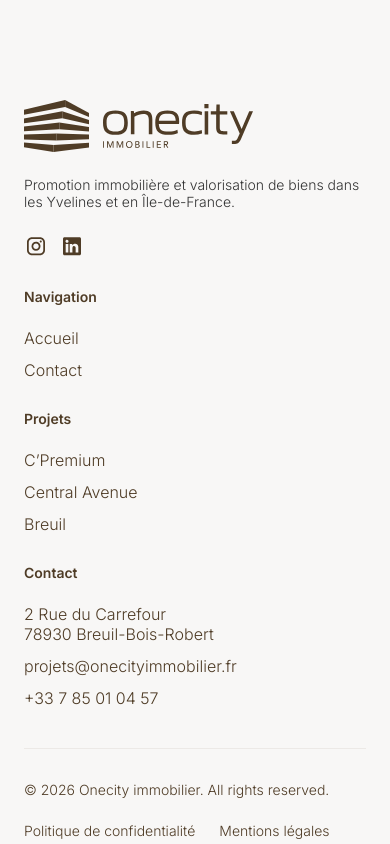
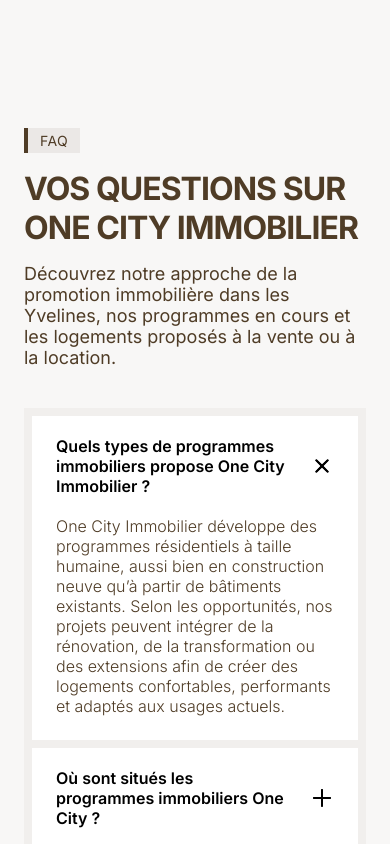
Before and after one commit to EnzoLro/Onecity, a Next.js app: page / in a window 390 px wide. Shown: the part 6340-7184 px from the top of the page. Built offline with nearby package versions, Linux system fonts and the light colour scheme; a web font is replaced by a local one.

Commit message:
feat(ENZ-59): integrate homepage FAQ from shared Figma content

```diff
--- a/app/page.tsx
+++ b/app/page.tsx
@@ -1,3 +1,4 @@
+import { HomeFaq } from "@/components/layout/home-faq";
 import { HomeHero } from "@/components/layout/home-hero";
 import { FeaturedProject } from "@/components/layout/featured-project";
 import { DesignApproach } from "@/components/layout/design-approach";
@@ -13,6 +14,7 @@
       <DesignApproach />
       <HomeProjects />
       <HomeTestimonials {...getHomeTestimonials(process.env.VERCEL_ENV, process.env.NODE_ENV)} />
+      <HomeFaq />
     </main>
   );
 }
--- /dev/null
+++ b/components/layout/home-faq.css
@@ -0,0 +1,17 @@
+.home-faq__container { display: flex; align-items: flex-start; gap: var(--space-80); }
+.home-faq__heading { display: flex; flex: 0 0 500px; min-width: 0; flex-direction: column; align-items: flex-start; gap: var(--space-16); }
+.home-faq__label { border-left: 4px solid var(--color-primary); padding: var(--space-4) var(--space-12); background: rgb(79 60 38 / 8%); font-weight: 400; line-height: normal; letter-spacing: 0.03em; text-transform: uppercase; }
+.home-faq__introduction { line-height: normal; }
+.home-faq__accordion { flex: 1 1 0; min-width: 0; }
+@media (max-width: 74.999rem) {
+  .home-faq__container { gap: var(--space-40); }
+  .home-faq__heading { flex-basis: 38%; }
+}
+@media (max-width: 63.999rem) {
+  .home-faq__container { flex-direction: column; }
+  .home-faq__heading { flex-basis: auto; }
+  .home-faq__accordion { width: 100%; }
+}
+@media (max-width: 38.749rem) {
+  .home-faq__heading h2 { font-size: 2rem; }
+}
--- /dev/null
+++ b/components/layout/home-faq.tsx
@@ -0,0 +1,24 @@
+import { Accordion, Container, Section, Text } from "@/components/ui";
+import { faqSection, homeFaq } from "@/data/faq";
+import "./home-faq.css";
+
+/** ENZ-59 / Figma 4035:792, using the shared single-open accordion. */
+export function HomeFaq() {
+  return (
+    <Section id="faq" className="home-faq" aria-labelledby="faq-title">
+      <Container className="home-faq__container">
+        <div className="home-faq__heading">
+          <Text variant="subtitle" className="home-faq__label">{faqSection.label}</Text>
+          <Text as="h2" variant="display" id="faq-title">{faqSection.title}</Text>
+          <Text variant="body-lg" className="home-faq__introduction">{faqSection.introduction}</Text>
+        </div>
+        <Accordion
+          className="home-faq__accordion"
+          items={homeFaq}
+          defaultOpenId={homeFaq[0]?.id}
+          headingLevel={3}
+        />
+      </Container>
+    </Section>
+  );
+}
--- /dev/null
+++ b/data/faq.ts
@@ -0,0 +1,24 @@
+/** Plain text source shared by the UI and future technical SEO integration. */
+export type FaqEntry = { id: string; question: string; answer: string };
+
+export const faqSection = {
+  label: "FAQ",
+  title: "Vos questions sur One City Immobilier",
+  introduction: "Découvrez notre approche de la promotion immobilière dans les Yvelines, nos programmes en cours et les logements proposés à la vente ou à la location.",
+} as const;
+
+// Source: Figma 4035:801, including the hidden Answer layers 4035:814–4035:843.
+export const homeFaq: readonly FaqEntry[] = [
+  {
+    id: "types-programmes",
+    question: "Quels types de programmes immobiliers propose One City Immobilier ?",
+    answer: "One City Immobilier développe des programmes résidentiels à taille humaine, aussi bien en construction neuve qu’à partir de bâtiments existants. Selon les opportunités, nos projets peuvent intégrer de la rénovation, de la transformation ou des extensions afin de créer des logements confortables, performants et adaptés aux usages actuels.",
+  },
+  ...[
+    ["localisation", "Où sont situés les programmes immobiliers One City ?", "Nos projets sont aujourd’hui principalement situés dans les Yvelines (78), notamment à Hardricourt et Breuil-Bois-Robert. One City Immobilier développe plus largement ses opérations en Île-de-France, en sélectionnant chaque emplacement selon son potentiel et la qualité de vie qu’il peut offrir."],
+    ["disponibilites", "Quels logements sont actuellement disponibles à la vente dans les Yvelines ?", "Les logements actuellement commercialisés sont présentés directement sur notre site. Chaque programme immobilier dispose de sa propre page avec les typologies, surfaces, performances énergétiques, prix et disponibilités. Le programme C’Premium à Breuil-Bois-Robert propose notamment des logements actuellement disponibles à la vente."],
+    ["logements-neufs", "One City propose-t-il uniquement des logements neufs ?", "Non. Notre activité ne se limite pas à l’immobilier neuf. Nous pouvons également rénover, transformer ou valoriser des bâtiments existants afin de créer de nouveaux logements tout en optimisant les volumes, les performances énergétiques et le confort des futurs occupants."],
+    ["usage", "Peut-on acheter un logement One City pour une résidence principale ou un investissement locatif ?", "Oui. Selon les programmes, nos logements peuvent répondre à un projet de résidence principale comme à un investissement immobilier. Les dispositifs de financement ou d’investissement disponibles dépendent du logement, du programme et de la situation de chaque acquéreur."],
+    ["nouveaux-programmes", "Comment être informé des nouveaux programmes immobiliers One City ?", "Vous pouvez consulter régulièrement nos projets ou contacter directement notre équipe pour connaître les programmes actuellement en commercialisation et les futures opportunités immobilières dans les Yvelines et en Île-de-France."],
+  ].map(([id, question, answer]) => ({ id, question, answer })),
+];
--- a/data/interactive-preview.ts
+++ b/data/interactive-preview.ts
@@ -1,18 +1,2 @@
-import type { AccordionItem } from "@/components/ui";
 export { figmaTestimonial as previewTestimonial } from "./testimonials";
-
-// Source: Figma 4035:801, including the hidden Answer layers 4035:814–4035:843.
-export const previewFaq: readonly AccordionItem[] = [
-  {
-    id: "types-programmes",
-    question: "Quels types de programmes immobiliers propose One City Immobilier ?",
-    answer: "One City Immobilier développe des programmes résidentiels à taille humaine, aussi bien en construction neuve qu’à partir de bâtiments existants. Selon les opportunités, nos projets peuvent intégrer de la rénovation, de la transformation ou des extensions afin de créer des logements confortables, performants et adaptés aux usages actuels.",
-  },
-  ...[
-    ["localisation", "Où sont situés les programmes immobiliers One City ?", "Nos projets sont aujourd’hui principalement situés dans les Yvelines (78), notamment à Hardricourt et Breuil-Bois-Robert. One City Immobilier développe plus largement ses opérations en Île-de-France, en sélectionnant chaque emplacement selon son potentiel et la qualité de vie qu’il peut offrir."],
-    ["disponibilites", "Quels logements sont actuellement disponibles à la vente dans les Yvelines ?", "Les logements actuellement commercialisés sont présentés directement sur notre site. Chaque programme immobilier dispose de sa propre page avec les typologies, surfaces, performances énergétiques, prix et disponibilités. Le programme C’Premium à Breuil-Bois-Robert propose notamment des logements actuellement disponibles à la vente."],
-    ["logements-neufs", "One City propose-t-il uniquement des logements neufs ?", "Non. Notre activité ne se limite pas à l’immobilier neuf. Nous pouvons également rénover, transformer ou valoriser des bâtiments existants afin de créer de nouveaux logements tout en optimisant les volumes, les performances énergétiques et le confort des futurs occupants."],
-    ["usage", "Peut-on acheter un logement One City pour une résidence principale ou un investissement locatif ?", "Oui. Selon les programmes, nos logements peuvent répondre à un projet de résidence principale comme à un investissement immobilier. Les dispositifs de financement ou d’investissement disponibles dépendent du logement, du programme et de la situation de chaque acquéreur."],
-    ["nouveaux-programmes", "Comment être informé des nouveaux programmes immobiliers One City ?", "Vous pouvez consulter régulièrement nos projets ou contacter directement notre équipe pour connaître les programmes actuellement en commercialisation et les futures opportunités immobilières dans les Yvelines et en Île-de-France."],
-  ].map(([id, question, answer]) => ({ id, question, answer })),
-];
+export { homeFaq as previewFaq } from "./faq";
```
Also changed, not shown: components/ui/README.md.
